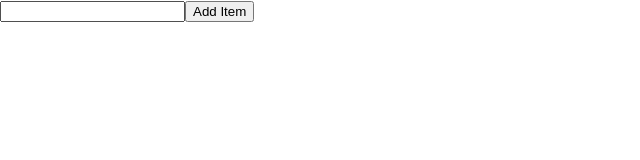
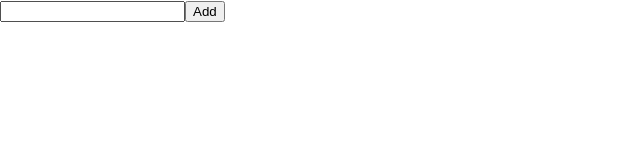
Before and after one commit to Steve246/day-3-reactJs, a React (Create React App) app: page / in a window 1280 px wide. Shown: the top 160 px of the page, without its empty margins (0-640 px from the left). Built offline with nearby package versions, Linux system fonts and the light colour scheme.

Commit message:
[ADD] Refactor Jadi Parent-Child Props Components

```diff
--- a/src/components/FormList.js
+++ b/src/components/FormList.js
@@ -1,88 +1,40 @@
 import { Component } from "react";
-import ButtonClick from "./ButtonClick";
+import FormTry from "./FormTry";
+import ListTry from "./ListTry";
 
 class FormList extends Component {
   constructor(props) {
     super(props);
-
     this.state = {
       newItem: "",
       list: [],
     };
   }
-
-  //   callback = (val) => {
-  //     this.setState({
-  //       list: val
-  //     })
-  // }
-
   handleChange = (key, value) => {
     this.setState({
       [key]: value,
-      // [`${key}`]: value,
     });
   };
-
   handleSubmit = () => {
-    // const newItem2 = {
-    //   id: 1 + Math.random(),
-    //   value: this.state.newItem.slice(),
-    // };
-
-    // const list = [...this.state.list];
-    // console.log(list);
-
-    // list.push(newItem2);
-
-    // this.setState({
-    //   list,
-    //   newItem: "",
-    //   // newItem dikasih string kosong, agar tiap kali ke add, formnya jadi kosong
-    // });
-
-    // bisa di rework jadi bawah
-
-    const newItem2 = {
+    const newItems = {
       id: 1 + Math.random(),
       value: this.state.newItem.slice(),
     };
-
     this.setState({
-      list: [...this.state.list, newItem2],
+      list: [...this.state.list, newItems],
       newItem: "",
-      // newItem dikasih string kosong, agar tiap kali ke add, formnya jadi kosong
     });
   };
-
   render() {
-    let listItem = this.state.list.map((nameItem) => {
-      return <li key={nameItem.id}> {nameItem.value} </li>;
-    });
-
     return (
       <div>
-        <label>
-          <input
-            type="text"
-            name="name"
-            value={this.state.newItem}
-            onChange={(e) => this.handleChange("newItem", e.target.value)}
-          />
-        </label>
-
-        <button
-          type="submit"
-          value="submit"
-          onClick={() => this.handleSubmit()}
-        >
-          {" "}
-          Add Item
-        </button>
-        <ul> {listItem} </ul>
+        <FormTry
+          handleChange={this.handleChange}
+          handleSubmit={this.handleSubmit}
+          newItem={this.state.newItem}
+        />
+        <ListTry list={this.state.list} />
       </div>
-
-      // <ButtonClick value={this.state.newItem} />
     );
   }
 }
--- a/src/components/ButtonClick.js
+++ b/src/components/FormTry.js
@@ -1,10 +1,9 @@
 import { Component } from "react";
 
-class ButtonClick extends Component {
+class FormTry extends Component {
   constructor(props) {
     super(props);
   }
-
   render() {
     return (
       <div>
@@ -12,7 +11,7 @@ class ButtonClick extends Component {
           <input
             type="text"
             name="name"
-            value={this.state.newItem}
+            value={this.props.newItem}
             onChange={(e) => this.props.handleChange("newItem", e.target.value)}
           />
         </label>
@@ -21,12 +20,11 @@ class ButtonClick extends Component {
           value="submit"
           onClick={() => this.props.handleSubmit()}
         >
-          {" "}
-          Add{" "}
+          Add
         </button>
       </div>
     );
   }
 }
 
-export default ButtonClick;
+export default FormTry;
--- /dev/null
+++ b/src/components/ListTry.js
@@ -0,0 +1,19 @@
+import { Component } from "react";
+
+class ListTry extends Component {
+  constructor(props) {
+    super(props);
+  }
+  render() {
+    let listItem = this.props.list.map((nameItem) => {
+      return <li key={nameItem.id}>{nameItem.value}</li>;
+    });
+    return (
+      <div>
+        <ul>{listItem}</ul>
+      </div>
+    );
+  }
+}
+
+export default ListTry;
```
